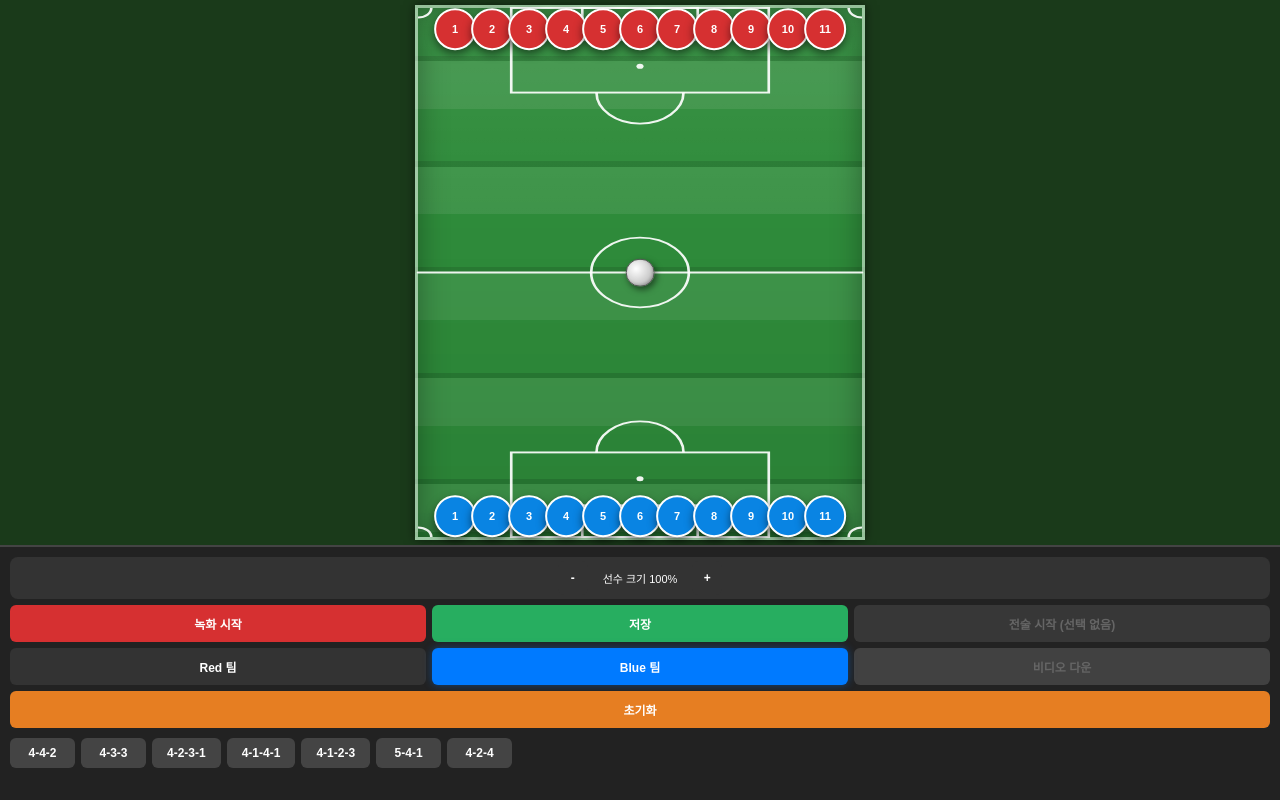
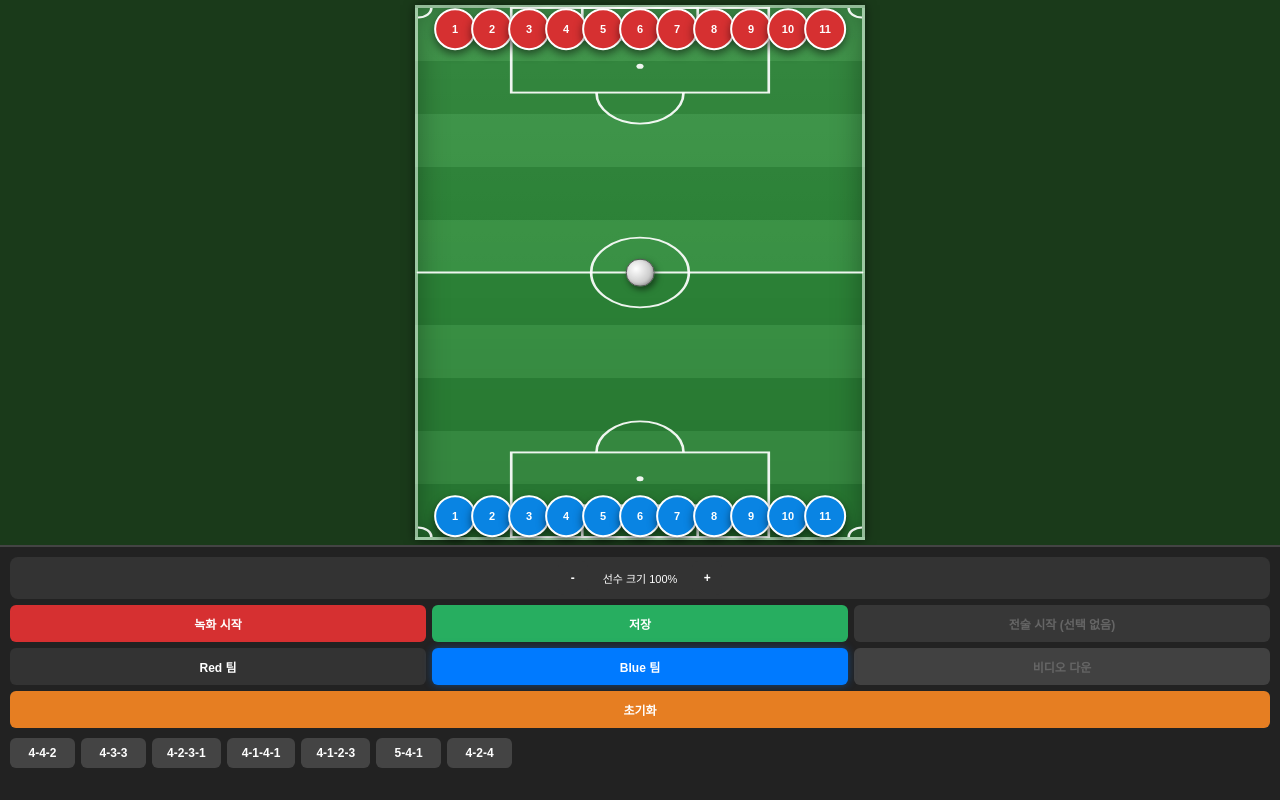
Before and after one commit to Kim-hee-tae/soc, a plain HTML site: page soc2.html in a window 1280 px wide. Drawn offline with Linux system fonts and the light colour scheme.

Commit message:
Update soc2.html

```diff
--- a/soc2.html
+++ b/soc2.html
@@ -49,24 +49,23 @@
 
             /* 2) 세로 줄무늬 (밝은↔어두운 교대, 10% 단위 10줄) */
             background-image:
-                /* 전체 수직 그라데이션 (사진처럼 상단이 조금 더 밝음) */
+				/* 1. 상하 입체감을 주는 전체 그라데이션 (유지) */
 				linear-gradient(
 					to bottom,
-                    rgba(255,255,255,0.07) 0%,
-                    rgba(0,0,0,0.0)        40%,
-                    rgba(0,0,0,0.08)       100%
+					rgba(255,255,255,0.05) 0%,
+					rgba(0,0,0,0.0) 50%,
+					rgba(0,0,0,0.1) 100%
 				),
-                /* 세로 줄무늬 */
+				/* 2. 연하고 진한 가로 줄무늬 패턴 (수정됨) */
 				repeating-linear-gradient(
 					to bottom,
-                    rgba(0,0,0,0.0)          0%,
-                    rgba(0,0,0,0.0)          9%,
-                    rgba(0,0,0,0.120)         9%,
-                    rgba(0,0,0,0.120)         10%,
-                    rgba(255,255,255,0.08)   10%,
-                    rgba(255,255,255,0.08)   19%,
-                    rgba(255,255,255,0.0)    19%,
-                    rgba(255,255,255,0.0)    20%
+					/* 첫 번째 구간: 연한 초록 (0% ~ 10%) */
+					rgba(255, 255, 255, 0.05) 0%,
+					rgba(255, 255, 255, 0.05) 10%,
+
+					/* 두 번째 구간: 진한 초록 (10% ~ 20%) */
+					rgba(0, 0, 0, 0.07) 10%,
+					rgba(0, 0, 0, 0.07) 20%
 				);
 
             border: 3px solid rgba(255,255,255,0.5);
```
Lines whose indentation alone changed are shown as unchanged.
